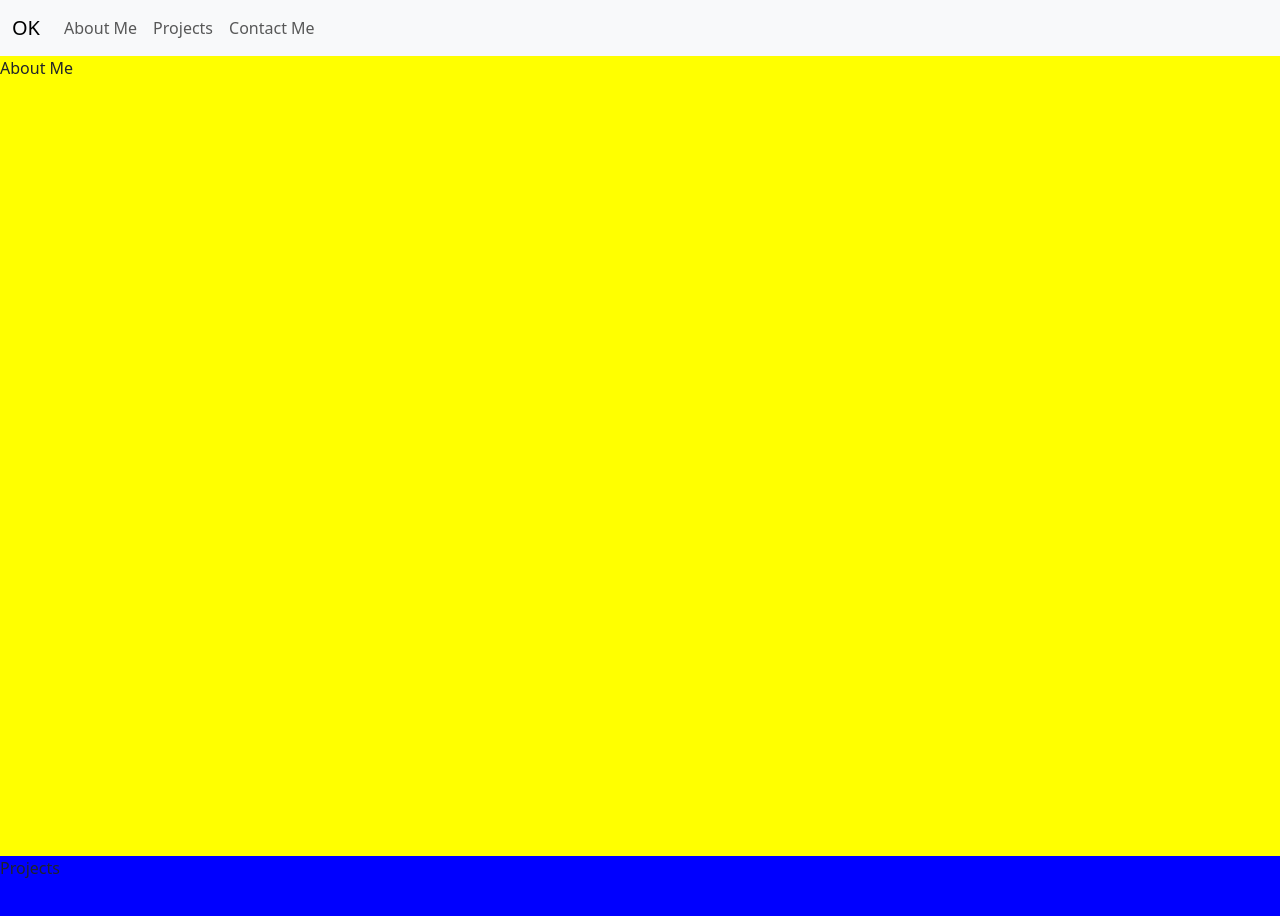
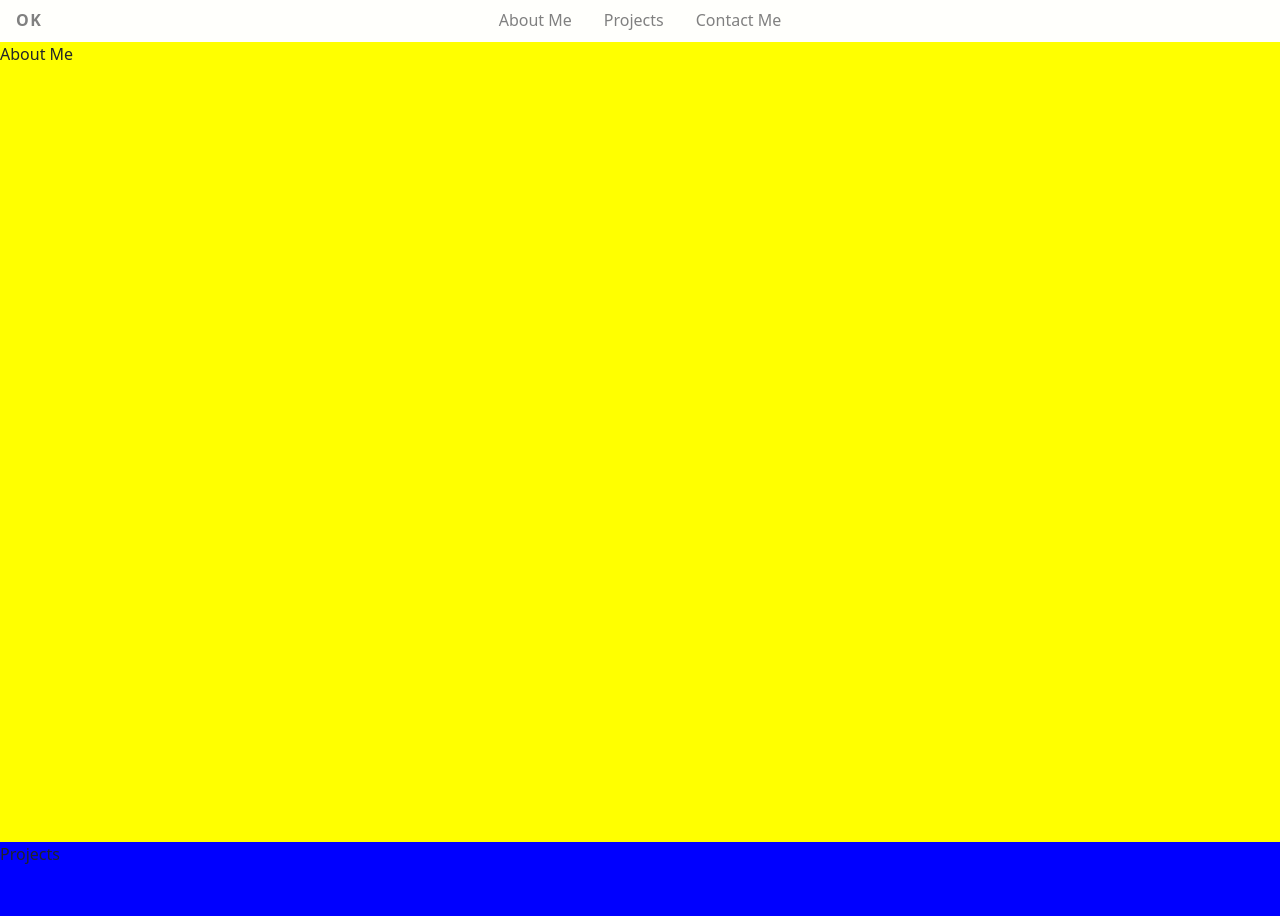
Before and after one commit to onurkaymak/PortfolioLandingPage, a plain HTML site: page index.html in a window 1280 px wide. Shown: the top 916 px of the page. Drawn offline with nearby package versions, Linux system fonts and the light colour scheme.

Commit message:
add nav links and logo in the navbar, links get page functionality

```diff
--- a/css/styles.css
+++ b/css/styles.css
@@ -19,6 +19,36 @@
   height: 100vh;
 }
 
-.nav_div {
-  background-color: antiquewhite;
+.nav_bar {
+  background-color: #fffffc;
 }
+
+.nav_item_link {
+  color: gray;
+  border-bottom: 2px solid transparent;
+  transition: all 0.5s;
+}
+
+.nav_item_link:hover {
+  color: black;
+  transform: translateY(-2px);
+  border-bottom: 2px solid black;
+}
+
+.nav_logo {
+  position: absolute;
+  top: 0.5em;
+  left: 1em;
+  font-weight: 600;
+  letter-spacing: 0.1em;
+  text-decoration: none;
+  color: gray;
+  transition: all 0.3s;
+}
+
+.nav_logo:hover {
+  color: black;
+  box-shadow: 0px 1px 5px black;
+  border-radius: 50px;
+  transform: translateY(-1px);
+}
--- a/index.html
+++ b/index.html
@@ -13,38 +13,28 @@
     <title>Onur Kaymak</title>
   </head>
   <body>
-    <nav class="navbar navbar-expand-lg sticky-top bg-body-tertiary">
-      <div class="container-fluid">
-        <a class="navbar-brand" href="#">OK</a>
-        <button
-          class="navbar-toggler"
-          type="button"
-          data-bs-toggle="collapse"
-          data-bs-target="#navbarNav"
-          aria-controls="navbarNav"
-          aria-expanded="false"
-          aria-label="Toggle navigation"
+    <ul class="nav justify-content-center sticky-top nav_bar">
+      <a class="nav_logo" href="#aboutme">OK</a>
+      <li class="nav-item">
+        <a
+          class="nav-link active nav_item_link"
+          aria-current="page"
+          href="#aboutme"
+          >About Me</a
         >
-          <span class="navbar-toggler-icon"></span>
-        </button>
-        <div class="collapse navbar-collapse" id="navbarNav">
-          <ul class="navbar-nav">
-            <li class="nav-item">
-              <a class="nav-link" href="#aboutme">About Me</a>
       </li>
       <li class="nav-item">
-              <a class="nav-link" href="#projects">Projects</a>
+        <a class="nav-link nav_item_link" href="#projects">Projects</a>
       </li>
       <li class="nav-item">
-              <a class="nav-link" href="#contactme">Contact Me</a>
+        <a class="nav-link nav_item_link" href="#contactme">Contact Me</a>
       </li>
     </ul>
-        </div>
-      </div>
-    </nav>
 
     <section class="aboutme" id="aboutme">About Me</section>
+
     <section class="projects" id="projects">Projects</section>
+
     <section class="contactme" id="contactme">Contact Me</section>
 
     <script
```
Lines whose indentation alone changed are shown as unchanged.
